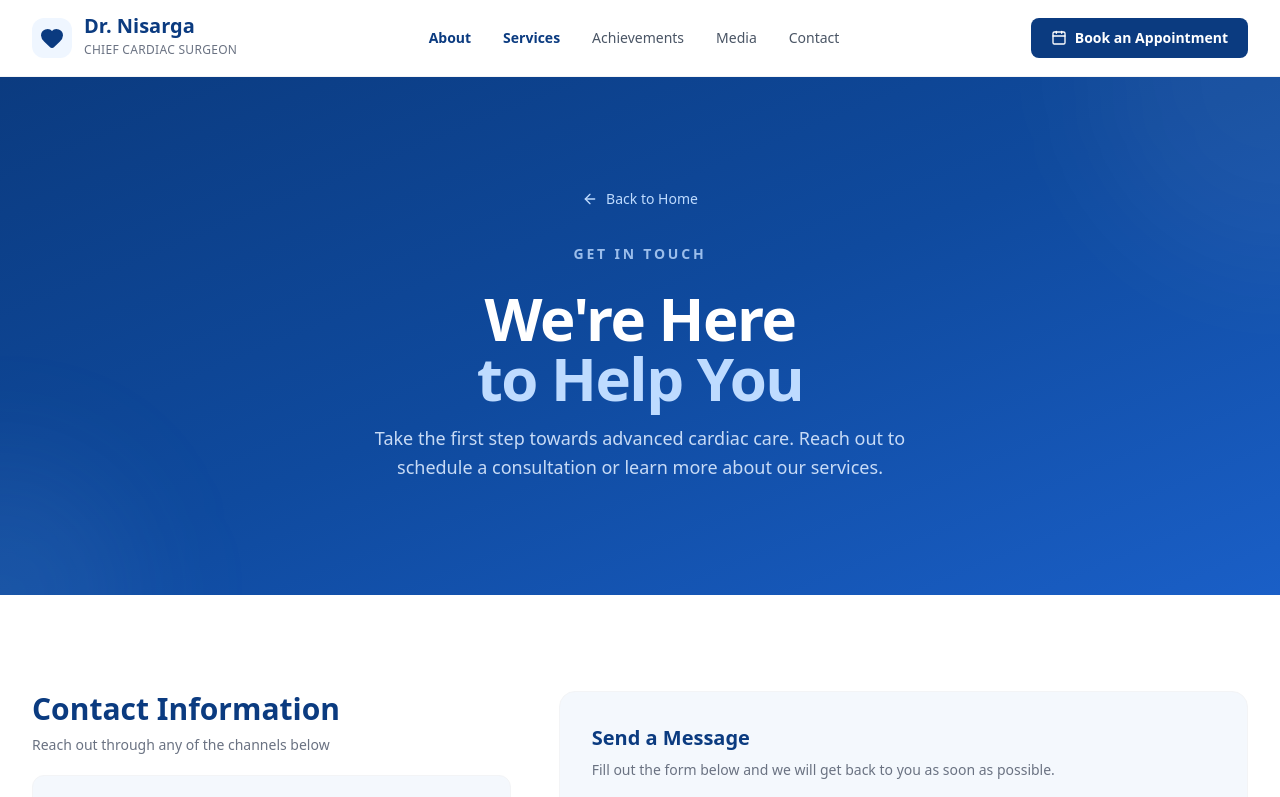
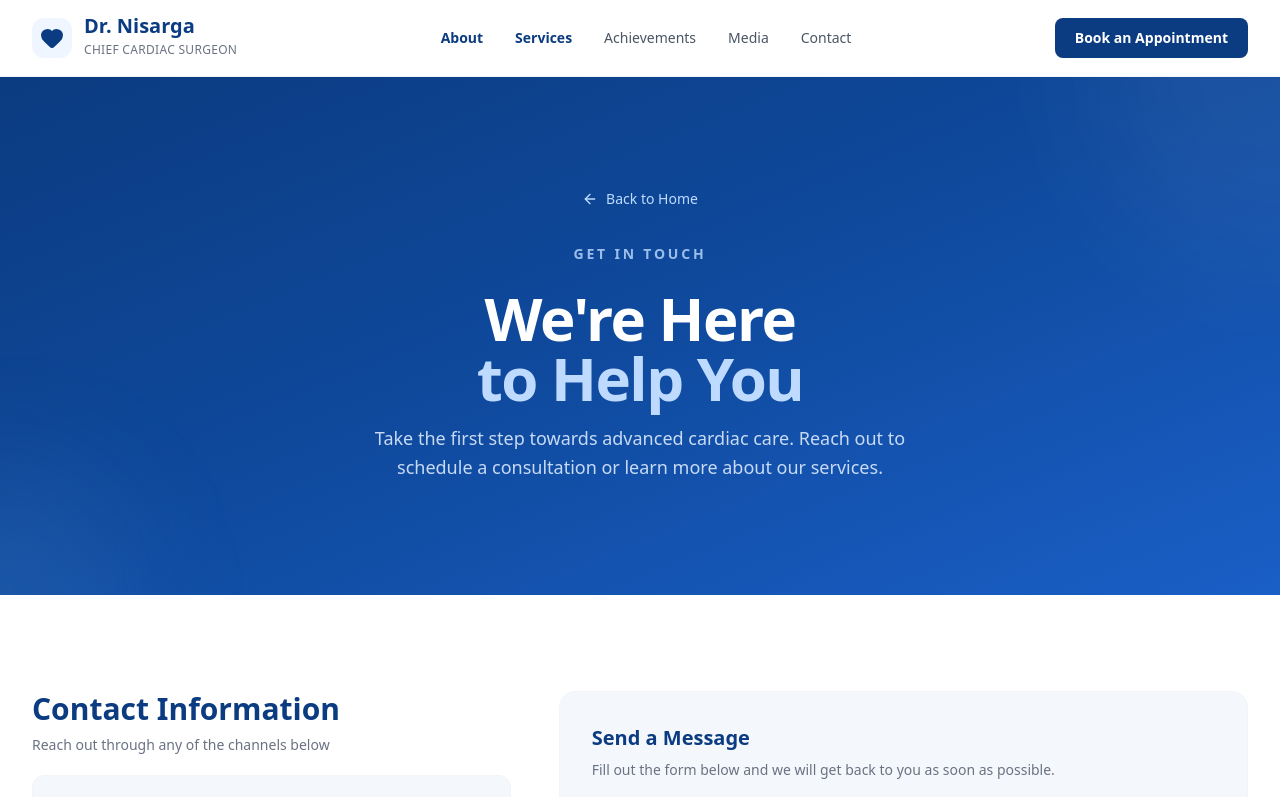
Before and after one commit to srichandis/drnisarga, a Next.js app: page /contact in a window 1280 px wide. Shown: the top 797 px of the page. Built offline with nearby package versions, Linux system fonts and the light colour scheme.

Commit message:
few content changes

```diff
--- a/src/components/Header.tsx
+++ b/src/components/Header.tsx
@@ -45,10 +45,9 @@ export default function Header() {
           {/* CTA Button */}
           <div className="hidden md:block">
             <Link
-              href="#book"
+              href="/contact"
               className="flex items-center gap-2 rounded-lg bg-[#0b3b80] px-5 py-2.5 text-sm font-semibold text-white transition-all hover:bg-blue-800 hover:shadow-md"
             >
-              <Calendar className="h-4 w-4" />
               Book an Appointment
             </Link>
           </div>
```
